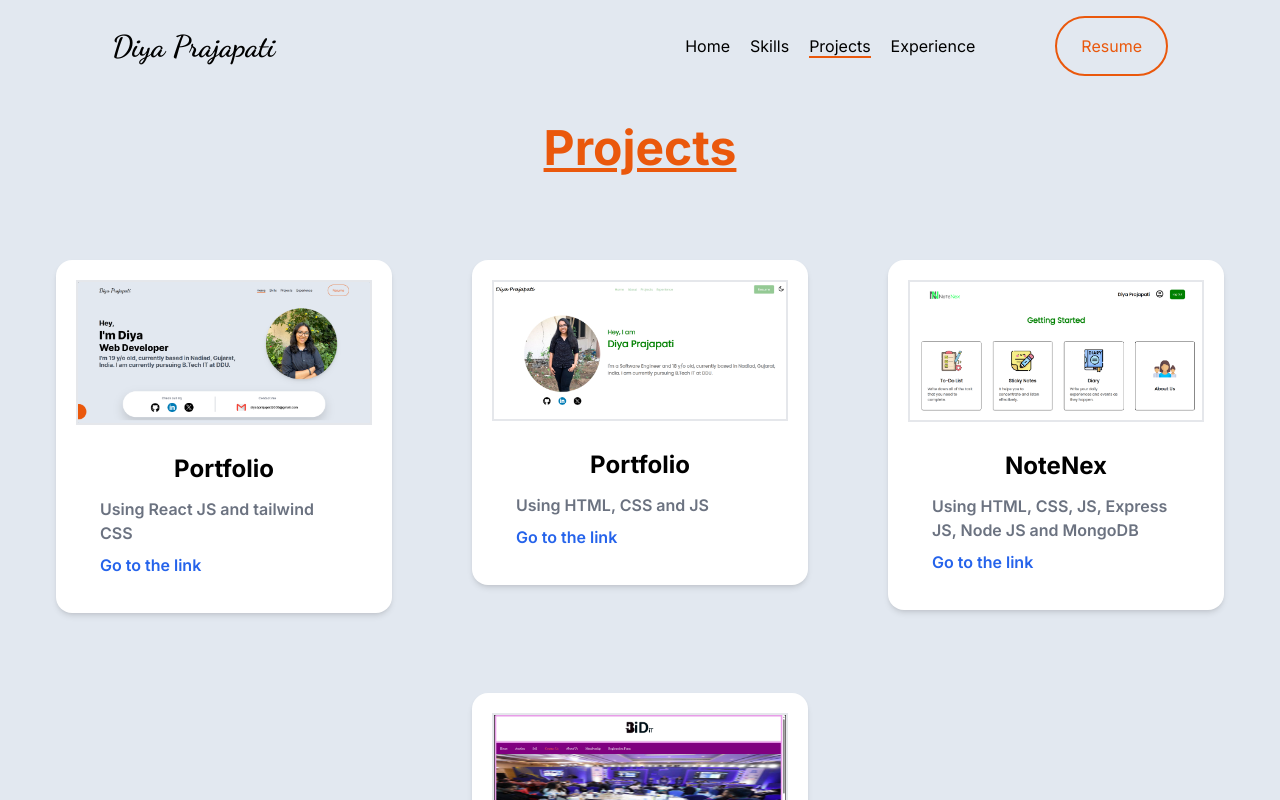
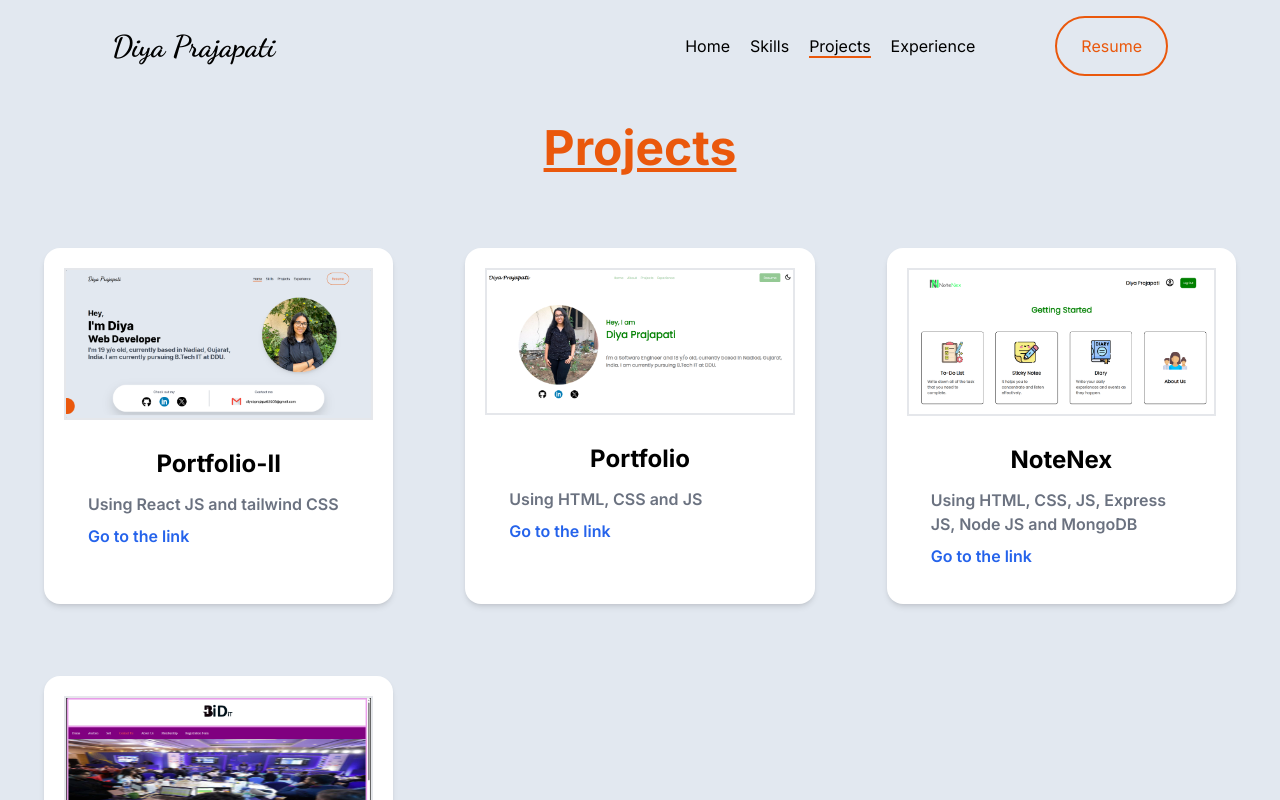
Before and after one commit to diyaprajapati/Portfolio, a React (Vite) app: page /project in a window 1280 px wide. Shown: the top 800 px of the page. Built offline with nearby package versions, Linux system fonts and the light colour scheme.

Commit message:
feat:change css of project

```diff
--- a/src/projects/Project.jsx
+++ b/src/projects/Project.jsx
@@ -5,8 +5,7 @@ export default function Project(props) {
     const {image, title, about, link} = props;
 
   return (
-    <div className='inline-block w-1/3 p-10 gap-2'>
-        <div className='bg-white rounded-2xl shadow-md p-5 hover:scale-105 hover:transition-all hover:ease-in-out duration-200'>
+        <div className='bg-white rounded-2xl shadow-md p-5 m-7 hover:scale-105 hover:transition-all hover:ease-in-out duration-200'>
             {/* image */}
             <div>
                 <img src={image} width={500} atl={title} className=' w-2/4rounded-t-lg border-[2px]'></img>
@@ -19,6 +18,27 @@ export default function Project(props) {
                 <a href={link} className='m-2 cursor-pointer text-blue-600 font-semibold hover:text-blue-800 hover:underline'>Go to the link</a>
             </div>
         </div>
-    </div>
   )
 }
+
+// import React from 'react'
+
+// export default function Project(props) {
+//     const {image, title, about, link} = props;
+
+//   return (
+//     <div className='bg-white rounded-2xl shadow-md p-5 hover:scale-105 hover:transition-all hover:ease-in-out duration-200'>
+//             {/* image */}
+//             <div>
+//                 <img src={image} alt={title} className='w-full rounded-t-lg border-[2px]' />
+//             </div>
+
+//             {/* other info like name, links etc */}
+//             <div className='p-4'>
+//                 <h1 className='text-center font-bold text-2xl m-3'>{title}</h1>
+//                 <h2 className='font-semibold text-gray-500 m-2'>{about}</h2>
+//                 <a href={link} className='m-2 cursor-pointer text-blue-600 font-semibold hover:text-blue-800 hover:underline'>Go to the link</a>
+//             </div>
+//         </div>
+//   )
+// }
--- a/src/projects/ProjectList.jsx
+++ b/src/projects/ProjectList.jsx
@@ -4,7 +4,7 @@ import Project from './Project'
 
 export default function ProjectList() {
   return (
-    <div className='flex flex-wrap justify-center'>
+    <div className="grid grid-cols-3 gap-4">
         {project.map((ele) => {
             return <Project
                 image = {ele.image}
--- a/src/projects/project.json
+++ b/src/projects/project.json
@@ -1,7 +1,7 @@
 [
     {
         "image": "../public/portfolio-react.png",
-        "title": "Portfolio",
+        "title": "Portfolio-II",
         "about": "Using React JS and tailwind CSS",
         "link": "https://github.com/diyaprajapati/Portfolio"
     },
```
